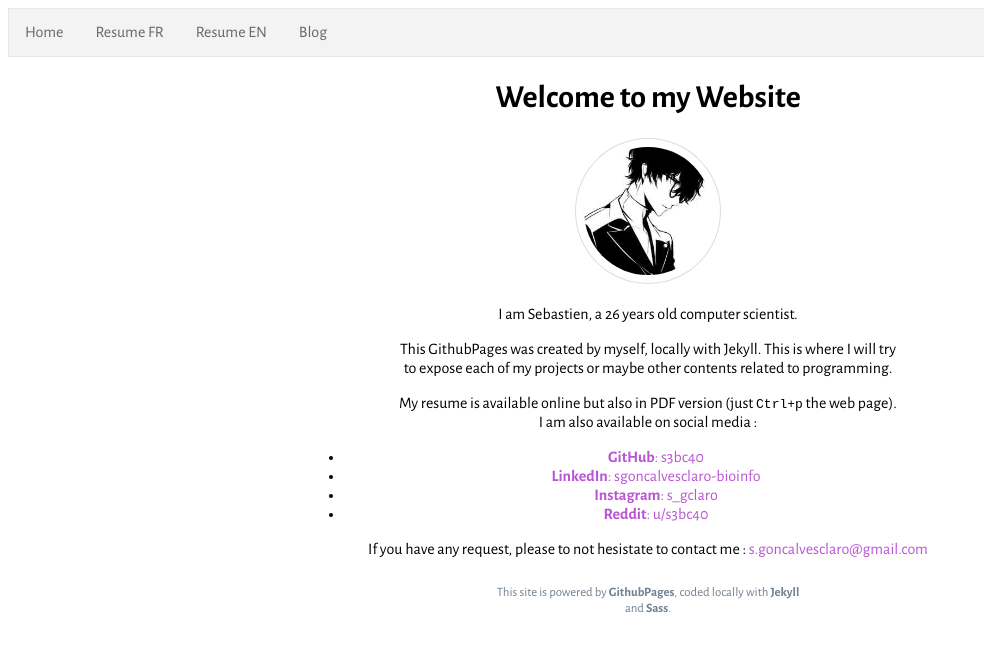
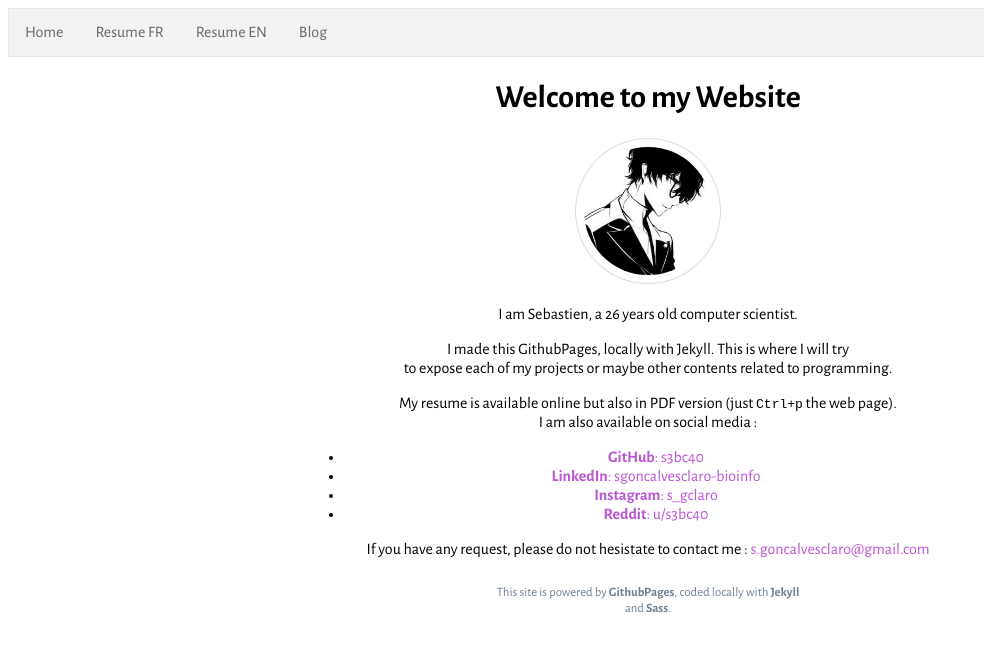
Before and after one commit to s3bc40/s3bc40.github.io, a Jekyll site: the page built from index.md, in a window 1280 px wide. Shown: the top 652 px of the page, without its empty margins (0-984 px from the left). Built offline with Jekyll 4.4.1, drawn with Linux system fonts in a browser that asks for light colours; our own code applies the rules of GitHub Pages for plain Markdown files.

Commit message:
Correct voc with grammarly and profile pic for resume changed

```diff
--- a/_config.yml
+++ b/_config.yml
@@ -35,6 +35,9 @@ plugins:
   - jekyll-feed
   - jemoji # git :  jekyll/jemoji
 
+# Seperator post excerpt
+excerpt_separator: <!--limit-->
+
 # Exclude from processing.
 # The following items will not be processed, by default.
 # Any item listed under the `exclude:` key here will be automatically added to
--- a/_layouts/blog.html
+++ b/_layouts/blog.html
@@ -1,7 +1,7 @@
 ---
 layout: default
 title: Blog
-style: #
+style: blog.css
 ---
 <h1>Latest Posts</h1>
 
--- /dev/null
+++ b/_sass/blog_style.scss
@@ -0,0 +1,45 @@
+// Variables
+// $width_p: 42em;
+$main_color: mediumorchid;
+$main_font: 'Alegreya Sans';
+
+// Main container
+.main-container {
+    width: 60%;
+    margin: 0 auto;
+}
+
+// Body
+body {
+    font-family: $main_font;
+    font-size: 100%;
+}
+
+// Link management
+a:link {
+    color: $main_color;
+    text-decoration: none;
+}
+
+/* visited link */
+a:visited {
+    color: $main_color;
+}
+
+/* mouse over link */
+a:hover {
+    color: slategrey;
+}
+
+/* selected link */
+a:active {
+    color: $main_color;
+}
+
+// For responsive design
+@media screen and (max-width: 768px) {
+
+    .main-container {
+        width: 90%;
+    }
+}
--- a/_sass/resume_style.scss
+++ b/_sass/resume_style.scss
@@ -48,6 +48,8 @@ h1+p {
 img {
     width: 8em;
     border-radius: 50%;
+    border: 1px solid #ddd;
+    padding: 0.2em;
     float: left;
     margin-right: 2em;
 }
@@ -96,7 +98,7 @@ blockquote>p {
     }
 }
 
-@media screen and (max-width: 470px) {
+@media screen and (max-width: 500px) {
 
     h1+p {
         clear: left;
--- /dev/null
+++ b/assets/css/blog.scss
@@ -0,0 +1,5 @@
+---
+---
+@import "navbar_style";
+@import "blog_style";
+@import "footer_style";
--- a/index.md
+++ b/index.md
@@ -9,7 +9,7 @@ Welcome to my Website
 
 I am Sebastien, a 26 years old computer scientist.
 
-This GithubPages was created by myself, locally with Jekyll. This is where I will try
+I made this GithubPages, locally with Jekyll. This is where I will try
 to expose each of my projects or maybe other contents related to programming.
 
 My resume is available online but also in PDF version (just `Ctrl+p` the web page).
@@ -20,5 +20,5 @@ I am also available on social media :
 + [**Instagram**: s_gclaro](https://www.instagram.com/s_gclaro/)
 + [**Reddit**: u/s3bc40](https://www.reddit.com/user/s3bc40)
 
-If you have any request, please to not hesistate to contact me :
+If you have any request, please do not hesistate to contact me :
 [s.goncalvesclaro@gmail.com](s.goncalvesclaro@gmail.com)
```
Also changed, not shown: _drafts/markdown-web.md (added, +10 -0 lines), resume_EN.md (+5 -5 lines), resume_FR.md (+3 -3 lines), 1 other file.
